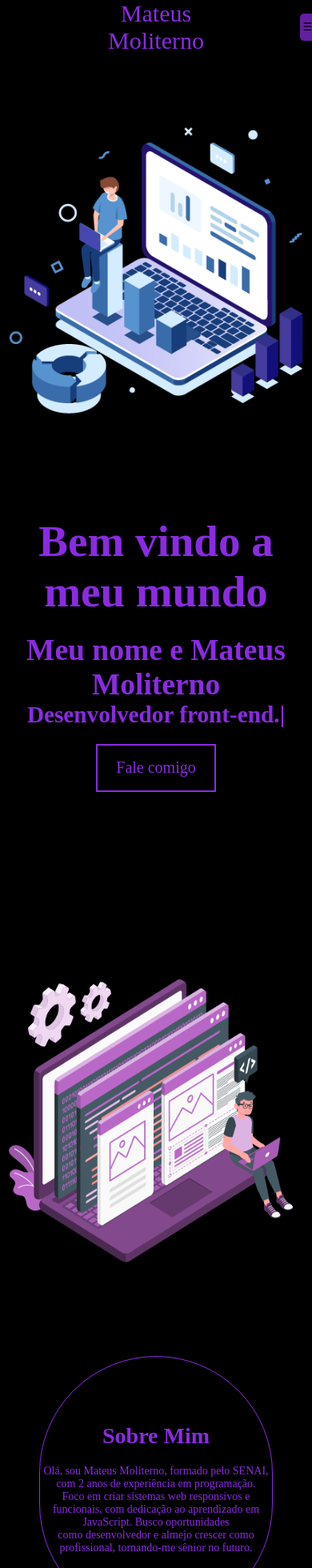
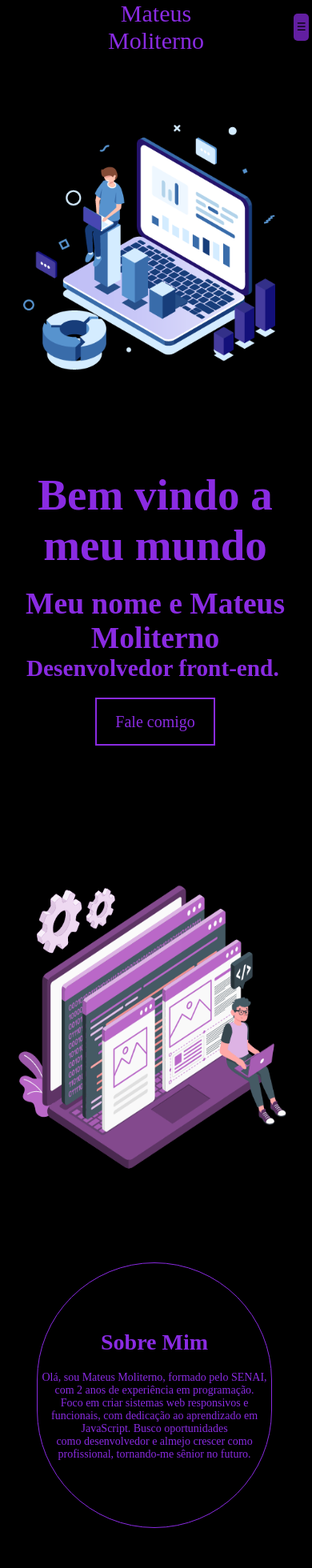
Before and after one commit to MateusMoliterno/Meuportifolio, an Angular app: page / in a window 390 px wide. Shown: the top 1960 px of the page at 80% size. After the commit the page ends 1910 px from the top, so only its background shows below. Built offline with nearby package versions, Linux system fonts and the light colour scheme; a web font is replaced by a local one.

Commit message:
responsividade

```diff
--- a/src/app/about me/sobre-mim.component.css
+++ b/src/app/about me/sobre-mim.component.css
@@ -1,16 +1,18 @@
 *{
   margin: 0;
   padding: 0;
-  box-sizing: border-box;
 }
 
 .container{
   display: flex;
   flex-direction: column;
   align-items: center;
-  width: 100%;
+  width:100vw;
   margin: 0;
   padding: 0;
+  position: absolute;
+
+
 }
 
 header {
@@ -362,7 +364,10 @@ header {
       /* background-color: beige; */
     }
 
+    .container{
+      width:99%;
 
+    }
 
 
     .hamburger{
@@ -380,14 +385,14 @@ header {
     }
 
     nav{
-      width: 10vw;
+      width: 7vw;
       height: 4vh;
       display: flex;
       align-items: center;
       justify-content: center;
       margin: 0;
       position: absolute;
-      left: 365px;
+      left: 363px;
 
 
     }
@@ -395,27 +400,33 @@ header {
     header{
       display: flex;
       height: 8vh;
+      width: 100vw;
       position: fixed;
       top: 0;
       left: 0;
+      margin: 0;
+      padding: 0;
       background:rgba(0, 0, 0, 0.726) ;
       backdrop-filter: blur(5px);
-      align-items: center;
-      justify-content: center
 
     }
 
 
     .card-ola{
+      margin: 0;
+      padding: 0;
       display: flex;
       flex-direction: column-reverse;
       margin-top: 135px;
       gap: 100px;
+      width: 100%;
+      height:100%;
+
     }
 
     .sobremim{
-      margin-top: 250px;
-      gap: 50px;
+      margin-top: 135px;
+      gap: 200px;
       display: flex;
 
     }
@@ -434,7 +445,7 @@ header {
       flex-direction: column;
       align-items: center;
       justify-content: center;
-      margin-top: 220px;
+      margin-top: 150px;
       gap: 70px;
     }
     .Welcome{
@@ -442,12 +453,13 @@ header {
       align-items: center;
       justify-content: center;
       text-align: center;
-      width: 100vw;
+      width: 99%;
+      margin-left: 2px;
     }
 
     .menu{
-      height: 35vh;
-      width: 30vw;
+      height: 30vh;
+      width: 25vw;
       align-items: center;
       justify-content: center;
       display: none;
@@ -456,7 +468,7 @@ header {
       border-radius: 10px;
       position: absolute;
       top:50px;
-      right: 10px;
+      right: -2px;
       backdrop-filter: blur(10px);
       padding: 1rem;
     }
@@ -491,7 +503,10 @@ header {
     .menu a:hover {
       color: black;
     }
-
+    .image{
+      width: 95%;
+      margin-left: 5px;
+    }
 
 
     .contacts{
@@ -499,7 +514,7 @@ header {
     }
 
     .imagem1{
-      width: 104vw;
+      width:95%;
     }
 
     .imagesobremim{
@@ -510,4 +525,14 @@ header {
     .menu.open {
       display: flex;
     }
+
+    .imagesobremim{
+      width: 99%;
+    }
+
+    .imgsobremim{
+      width: 95%;
+      margin-left: 10px;
+    }
+
 }
```
